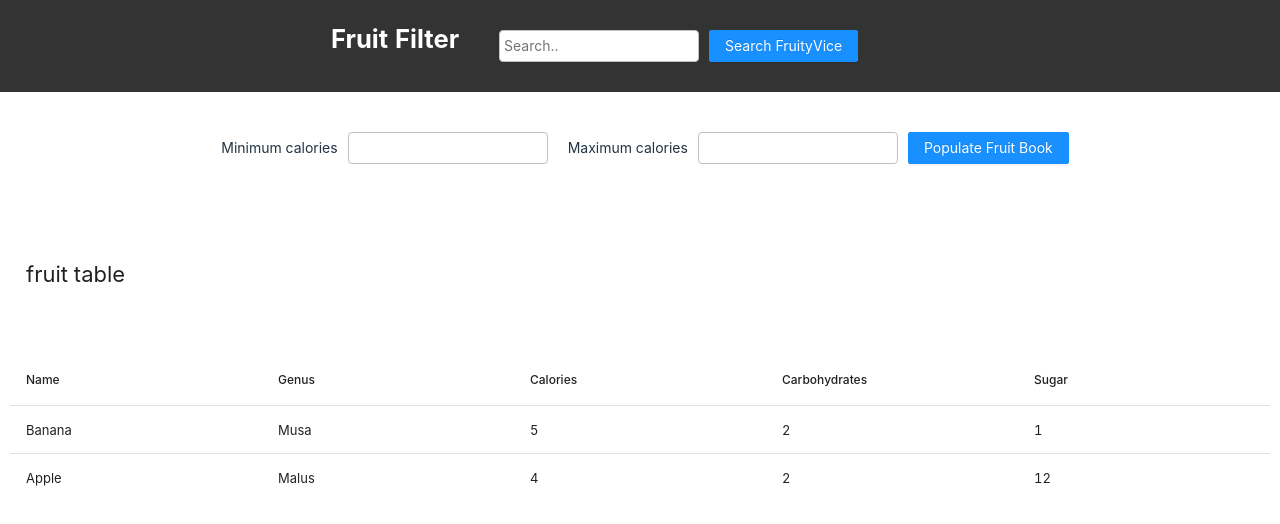
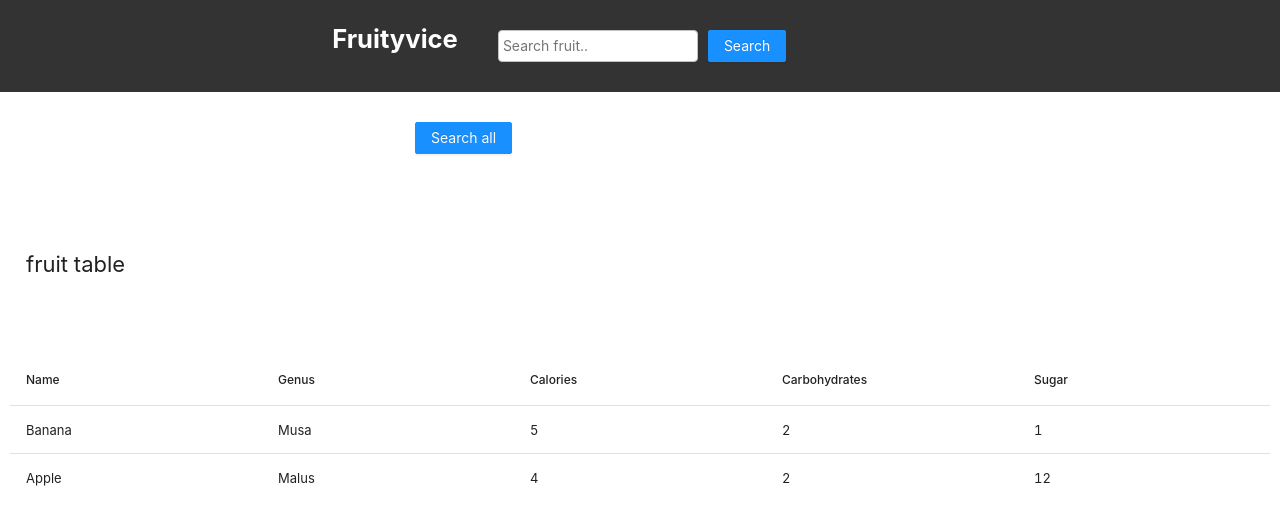
Before and after one commit to japickering/frontend-technical-test, a React (Create React App) app: page / in a window 1280 px wide. Shown: the top 524 px of the page. Built offline with nearby package versions, Linux system fonts and the light colour scheme.

Commit message:
use async await for fetch reqs

```diff
--- a/src/App.tsx
+++ b/src/App.tsx
@@ -1,6 +1,7 @@
 import React from 'react';
 import 'antd/dist/antd.css';
 import './styles/App.css';
+
 import FruitTable from './components/FruitTable';
 import FilterForm from './components/FilterForm';
 import DynamicSearch from './components/DynamicSearch';
@@ -9,7 +10,7 @@ function App() {
   return (
     <div className='wrapper'>
       <header className='header'>
-        <h1>Fruit Filter</h1>
+        <h1>Fruityvice</h1>
         <DynamicSearch />
       </header>
       <main>
--- a/src/components/DynamicSearch.tsx
+++ b/src/components/DynamicSearch.tsx
@@ -1,27 +1,9 @@
 import React, { useState } from 'react';
+import { search } from '../libs/search';
 import { Button } from 'antd';
 
-const DynamicSearch = (): JSX.Element => {
+const DynamicSearch = () => {
   const [query, setQuery] = useState('');
-
-  // TODO: play the CORS acceptable headers guessing game
-  const search = (query: string) => {
-    fetch(`http://www.fruityvice.com/api/fruit/${query}`, {
-      method: 'GET',
-      headers: {
-        contentType: 'application/json',
-      },
-    })
-      .then((res) => {
-        return res.json;
-      })
-      .then((data) => {
-        console.log('data: ', data);
-      })
-      .catch((err) => {
-        console.log(err);
-      });
-  };
 
   const inputHandler = (event: React.ChangeEvent<HTMLInputElement>) => {
     const str = event.target.value;
@@ -37,13 +19,13 @@ const DynamicSearch = (): JSX.Element => {
           name='search'
           className='form-control'
           aria-label='search'
-          placeholder='Search..'
+          placeholder='Search fruit..'
           value={query}
           onChange={inputHandler}
         />
       </div>
-      <Button type='primary' onClick={(event: React.MouseEvent) => search(query)}>
-        Search FruityVice
+      <Button type='primary' onClick={async () => console.log(await search(query))}>
+        Search
       </Button>
     </form>
   );
--- a/src/components/FilterForm.tsx
+++ b/src/components/FilterForm.tsx
@@ -1,18 +1,14 @@
 import React from 'react';
+import { fetchAll } from '../libs/search';
 import { Button } from 'antd';
 
+// TODO: get data and filter results table
 const FilterForm = () => {
   return (
     <form>
-      <div className='form-group'>
-        <label htmlFor='calories-min'>Minimum calories</label>
-        <input type='text' name='calories-min' id='calories-min' />
-      </div>
-      <div className='form-group'>
-        <label htmlFor='calories-max'>Maximum calories</label>
-        <input type='text' name='calories-max' id='calories-max' />
-      </div>
-      <Button type='primary'> Populate Fruit Book </Button>
+      <Button type='primary' onClick={async () => console.log(await fetchAll())}>
+        Search all
+      </Button>
     </form>
   );
 };
--- a/src/components/FruitTable.tsx
+++ b/src/components/FruitTable.tsx
@@ -1,7 +1,7 @@
 import DataTable from 'react-data-table-component';
 import { data, columns } from '../constants/table';
 
-// TODO: pass data schema from API results
+// TODO: get data from fetchAll api
 export default function FruitTable() {
   return <DataTable title='fruit table' data={data} columns={columns} highlightOnHover pointerOnHover />;
 }
--- /dev/null
+++ b/src/libs/search.ts
@@ -0,0 +1,19 @@
+export async function fetchAll() {
+  const res = await fetch(`https://www.fruityvice.com/api/fruit/all`);
+  const data = await res.json();
+  if (res.ok) {
+    return JSON.stringify(data);
+  } else {
+    return `error ${res.status} on fetch request`;
+  }
+}
+
+export async function search(str: string) {
+  const res = await fetch(`https://www.fruityvice.com/api/fruit/${str}`);
+  const data = await res.json();
+  if (res.ok) {
+    return JSON.stringify(data);
+  } else {
+    return `error on fetch request`;
+  }
+}
--- a/src/styles/App.css
+++ b/src/styles/App.css
@@ -75,6 +75,7 @@ input[type='search'] {
   color: #333;
   border: 1px solid var(--lightgrey);
   border-radius: 0.25rem;
+  outline: 0;
 }
 
 .split {
```
